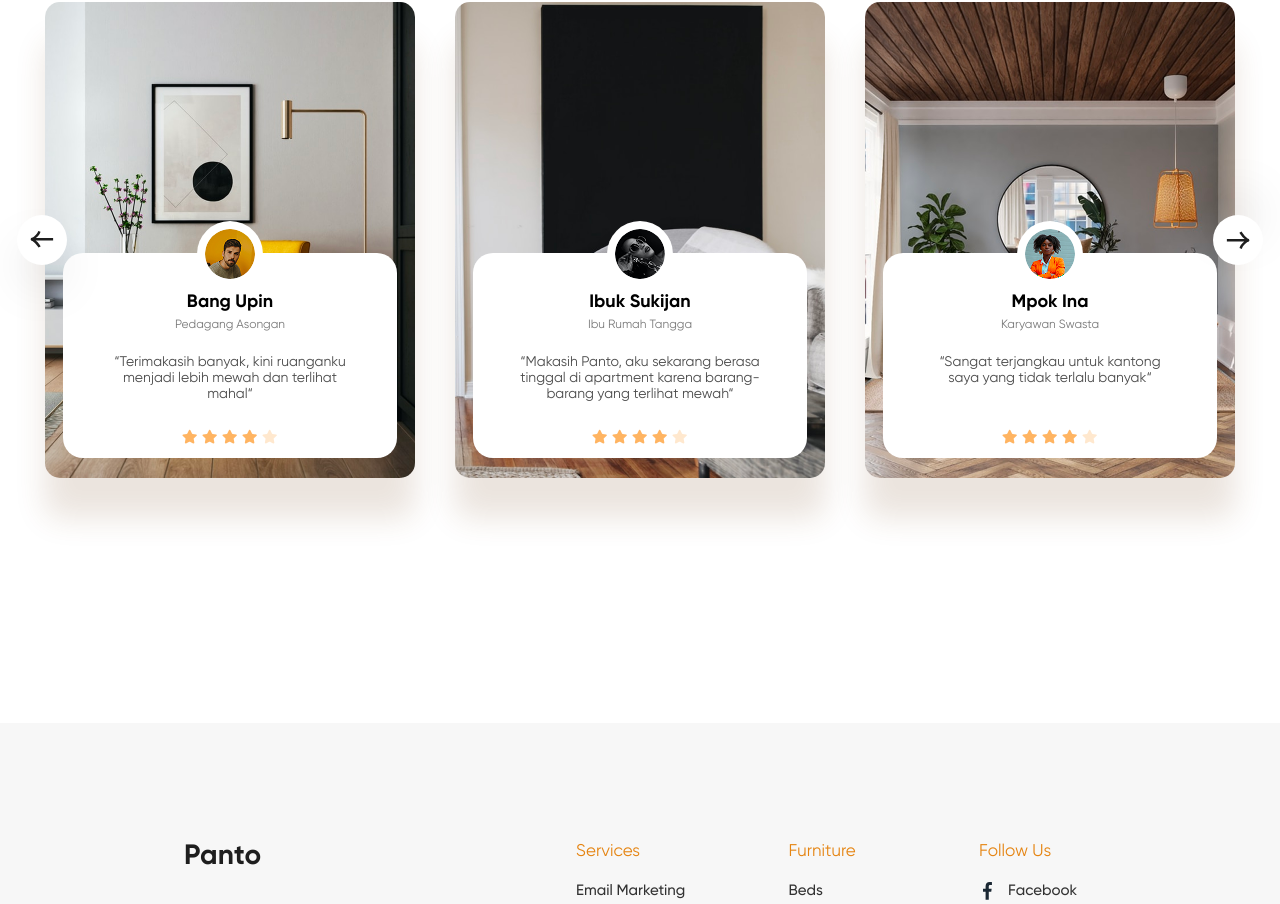
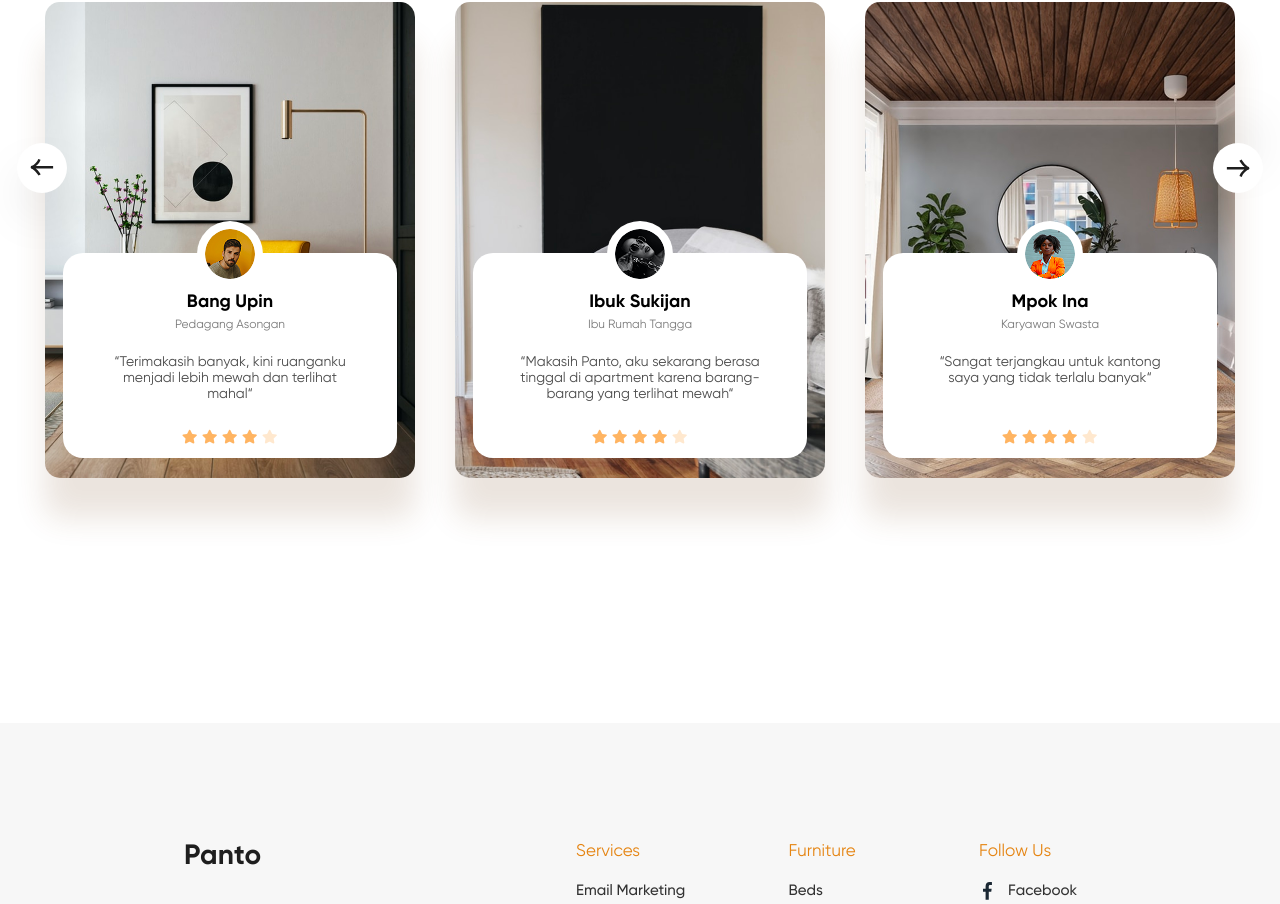
Before and after one commit to Raoua-MTH/technical-test, a Next.js app: page / in a window 1280 px wide. Shown: the part 4564-5468 px from the top of the page. Built offline with nearby package versions, Linux system fonts and the light colour scheme.

Commit message:
refactor: arrows position

```diff
--- a/app/components/sections/testimonial/TestimonialsSection.tsx
+++ b/app/components/sections/testimonial/TestimonialsSection.tsx
@@ -65,7 +65,7 @@ export const TestimonialsSection = () => {
 
                 <div className="mt-15 flex gap-10 flex-wrap justify-center relative">
                     <div className="flex xl:flex-row flex-col h-full   gap-10  items-center relative w-full ">
-                        <div className="xl:flex hidden absolute z-20 h-[50px] -left-7  w-[50px]  items-center justify-center rounded-full  bg-white shadow-2xl">
+                        <div className="xl:flex hidden absolute z-20 h-[50px] -mt-36 -left-7  w-[50px]  items-center justify-center rounded-full  bg-white shadow-2xl">
                             <Image
                                 src={ArrowIcon}
                                 alt="arrow"
@@ -75,7 +75,7 @@ export const TestimonialsSection = () => {
                                 priority
                             />
                         </div>
-                        <div className=" xl:flex hidden  z-20 rotate-180 absolute h-[50px] -right-7 w-[50px]  items-center justify-center rounded-full  bg-white shadow-2xl">
+                        <div className=" xl:flex hidden  z-20 rotate-180 absolute h-[50px] -mt-36 -right-7 w-[50px]  items-center justify-center rounded-full  bg-white shadow-2xl">
                             <Image
                                 src={ArrowIcon}
                                 alt="arrow"
--- a/app/globals.css
+++ b/app/globals.css
@@ -1,7 +1,8 @@
+@tailwind utilities;
 @import "tailwindcss";
 
 :root {
-  /* --primary: #000000; */
+  --primary: #000000;
 }
 
 @theme inline {
@@ -10,7 +11,10 @@
   --color-panto-orange: #E58411;
   --color-panto-gray: #F7F7F7;
   --font-gilroy:var(--font-gilroy);
-  --font-sans: var(--font-inter);
+    --font-sans: var(--font-inter);
+
+
+
 }
 
 @media (prefers-color-scheme: dark) {
@@ -46,27 +50,12 @@ body {
   font-weight: 700;
 }
 
-
-
-
-::-webkit-scrollbar {
-  width: 10px;
+/* globals.css or a component-level class */
+.hide-scrollbar {
+  scrollbar-width: none; /* Firefox */
+  -ms-overflow-style: none; /* IE and Edge */
 }
 
-::-webkit-scrollbar-track {
-  background: transparent;
+.hide-scrollbar::-webkit-scrollbar {
+  display: none; /* Chrome, Safari, Opera */
 }
-
-::-webkit-scrollbar-thumb {
-  background: rgba(0, 0, 0, 0.2);
-  border-radius: 9999px;
-}
-
-::-webkit-scrollbar-thumb:hover {
-  background: rgba(0, 0, 0, 0.35);
-}
-
-* {
-  scrollbar-width: thin;
-  scrollbar-color: rgba(0, 0, 0, 0.2) transparent;
-}
```
